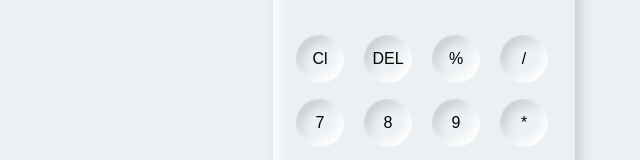
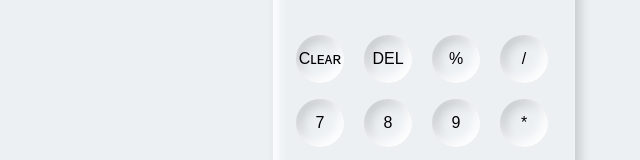
Before and after one commit to HarshithXDev/Simple-Calculator, a plain HTML site: page index.html in a window 1280 px wide. Shown: the part 283-443 px from the top of the page, 216-856 px from the left. Drawn offline with Linux system fonts and the light colour scheme.

Commit message:
Update index.html

```diff
--- a/index.html
+++ b/index.html
@@ -11,7 +11,7 @@
     <div class="container">
         <div class="calculator">
             <input type="text" placeholder="0" id="output-screen">
-            <button onclick="Clear()">Cl</button>
+            <button onclick="Clear()">Cʟᴇᴀʀ</button>
             <button onclick="del()">DEL</button>
             <button onclick="display('%')">%</button>
             <button onclick="display('/')">/</button>
```
